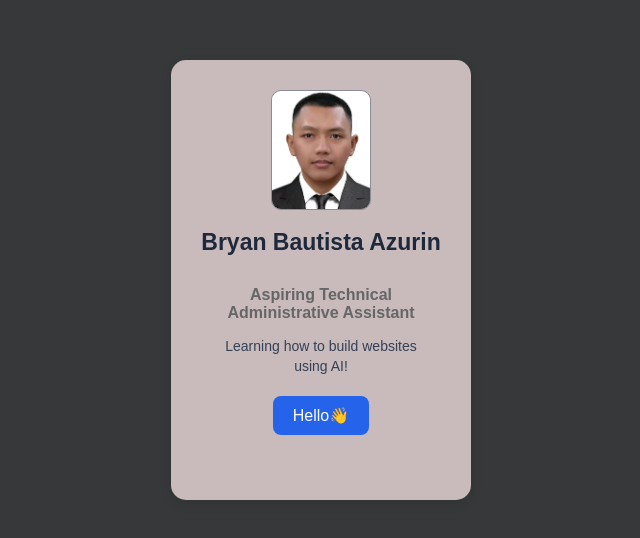
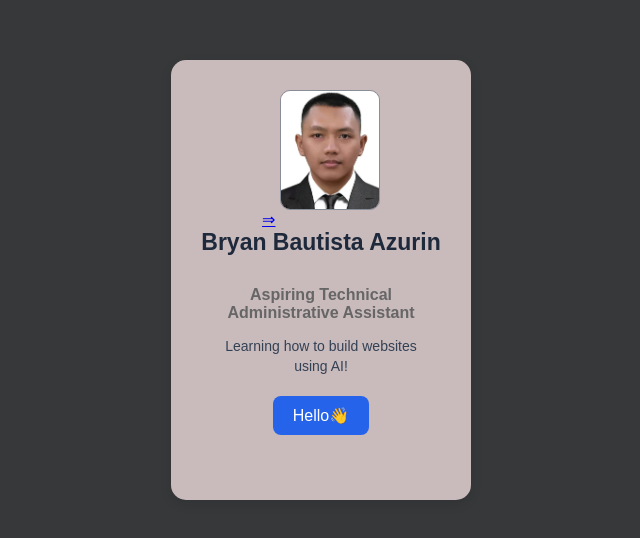
Before and after one commit to bryanazurin/Bryan-Website, a plain HTML site: page index.html in a window 1280 px wide. Shown: the part 120-658 px from the top of the page, without its empty margins (319-959 px from the left). Drawn offline with Linux system fonts and the light colour scheme.

Commit message:
Add files via upload

```diff
--- a/index.html
+++ b/index.html
@@ -10,6 +10,7 @@
 <body>
 
   <div class="profile-card">
+    <a href="fc.html" class="next-arrow" title="fc">⇒</a>       <!-- fngprt -->
     <img src="profile.jpg" alt="Profile Photo" class="avatar">
     <h1>Bryan Bautista Azurin</h1>
     <p class="role">Aspiring Technical Administrative Assistant</p>
```
